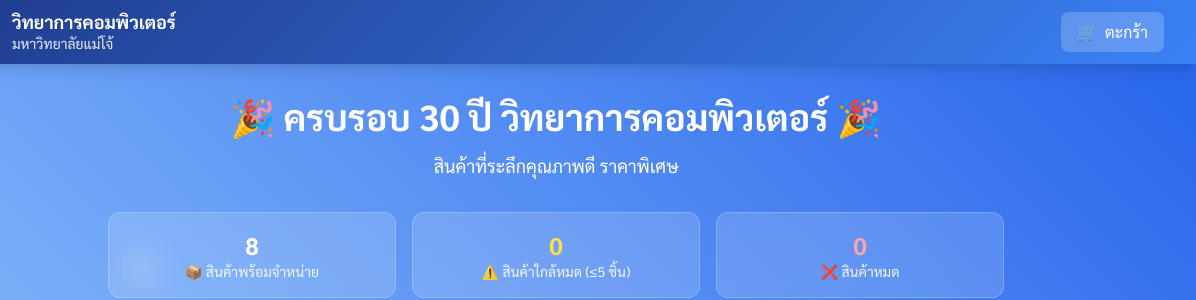
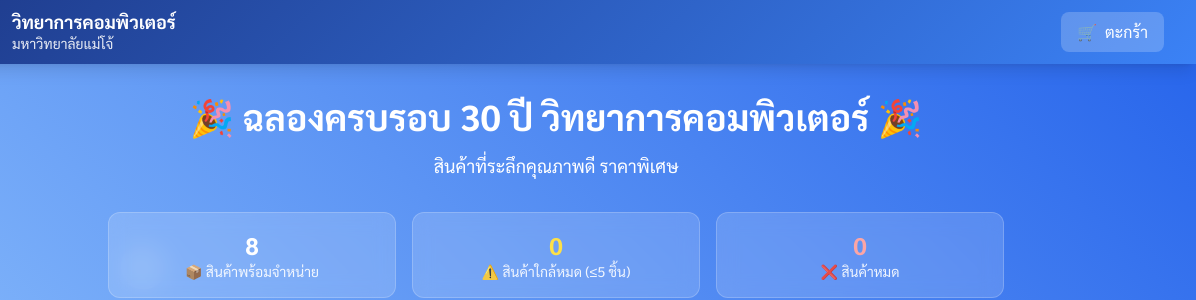
Before and after one commit to tonpor888/FormOrder, a plain HTML site: page index.html in a window 1280 px wide. Shown: the top 300 px of the page, 84-1280 px from the left. Drawn offline with nearby package versions, Linux system fonts and the light colour scheme.

Commit message:
commit index

```diff
--- a/index.html
+++ b/index.html
@@ -138,7 +138,7 @@
         <div class="max-w-6xl mx-auto px-4">
             <!-- Header -->
             <div class="text-center mb-12">
-                <h1 class="text-4xl font-bold text-white mb-4">🎉 ครบรอบ 30 ปี วิทยาการคอมพิวเตอร์ 🎉</h1>
+                <h1 class="text-4xl font-bold text-white mb-4">🎉 ฉลองครบรอบ 30 ปี วิทยาการคอมพิวเตอร์ 🎉</h1>
                 <p class="text-white text-lg mb-8">สินค้าที่ระลึกคุณภาพดี ราคาพิเศษ</p>
 
                 <!-- Product Statistics -->
```
